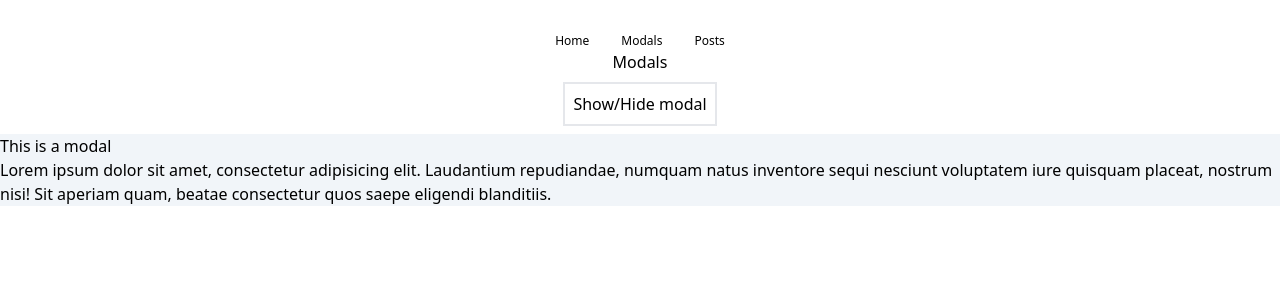
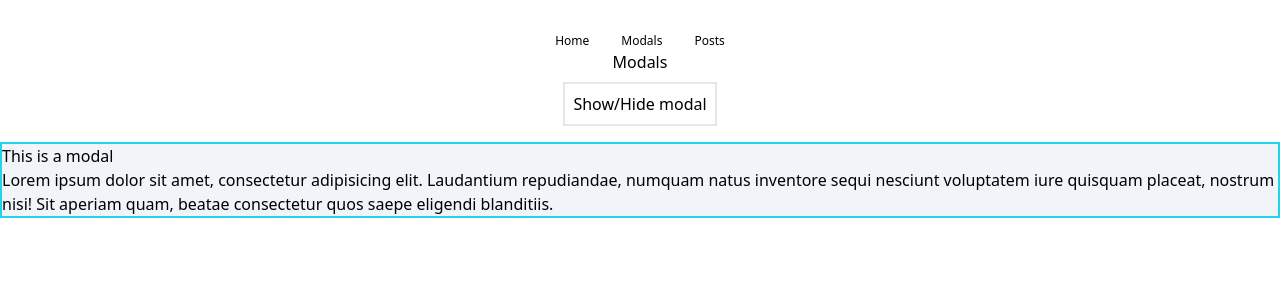
Before and after one commit to mchangpi/vue-course, a Vue app in the folder 7-composition-basics/: page /modals in a window 1280 px wide. Both pictures are taken after a click on the button "Show/Hide modal". Shown: the top 300 px of the page. Built offline with nearby package versions, Linux system fonts and the light colour scheme.

Commit message:
L42 Teleport - Part 2

```diff
--- a/7-composition-basics/index.html
+++ b/7-composition-basics/index.html
@@ -1,4 +1,4 @@
-<!DOCTYPE html>
+<!doctype html>
 <html lang="en">
   <head>
     <meta charset="UTF-8" />
@@ -8,6 +8,7 @@
   </head>
   <body>
     <div id="app"></div>
+    <div class="modals-container mt-4 border-2 border-cyan-400 static"></div>
     <script type="module" src="/src/main.js"></script>
   </body>
 </html>
--- a/7-composition-basics/package.json
+++ b/7-composition-basics/package.json
@@ -18,6 +18,8 @@
     "@vitejs/plugin-vue": "^4.5.2",
     "autoprefixer": "^10.4.16",
     "postcss": "^8.4.33",
+    "prettier": "^3.2.4",
+    "prettier-plugin-tailwindcss": "^0.5.11",
     "tailwindcss": "^3.4.1",
     "vite": "^5.0.10"
   }
--- /dev/null
+++ b/7-composition-basics/prettier.config.cjs
@@ -0,0 +1,4 @@
+module.exports = {
+  plugins: ["prettier-plugin-tailwindcss"],
+  singleQuote: true,
+};
--- a/7-composition-basics/src/assets/main.css
+++ b/7-composition-basics/src/assets/main.css
@@ -544,12 +544,28 @@ video {
   --tw-backdrop-sepia:  ;
 }
 
+.static {
+  position: static;
+}
+
+.z-10 {
+  z-index: 10;
+}
+
 .m-4 {
   margin: 1rem;
 }
 
 .mt-2 {
   margin-top: 0.5rem;
+}
+
+.mt-10 {
+  margin-top: 2.5rem;
+}
+
+.mt-4 {
+  margin-top: 1rem;
 }
 
 .block {
@@ -594,9 +610,24 @@ video {
   border-width: 2px;
 }
 
+.border-red-400 {
+  --tw-border-opacity: 1;
+  border-color: rgb(248 113 113 / var(--tw-border-opacity));
+}
+
+.border-cyan-400 {
+  --tw-border-opacity: 1;
+  border-color: rgb(34 211 238 / var(--tw-border-opacity));
+}
+
 .bg-slate-100 {
   --tw-bg-opacity: 1;
   background-color: rgb(241 245 249 / var(--tw-bg-opacity));
+}
+
+.bg-cyan-100 {
+  --tw-bg-opacity: 1;
+  background-color: rgb(207 250 254 / var(--tw-bg-opacity));
 }
 
 .p-2 {
--- a/7-composition-basics/src/views/ModalsView.vue
+++ b/7-composition-basics/src/views/ModalsView.vue
@@ -2,7 +2,8 @@
   <div class="modals flex flex-col items-center gap-2 sp">
     <h1>Modals</h1>
     <button @click="toggleModal" class="border-2 p-2">Show/Hide modal</button>
-    <div v-if="showModal" class="bg-slate-100">
+    <Teleport to=".modals-container">
+      <div v-if="showModal" class="bg-slate-100 z-10">
         <h1>This is a modal</h1>
         <p>
           Lorem ipsum dolor sit amet, consectetur adipisicing elit. Laudantium
@@ -11,6 +12,7 @@
           quos saepe eligendi blanditiis.
         </p>
       </div>
+    </Teleport>
   </div>
 </template>
 
```
Also changed, not shown: 1 other file (tests, documents, lock files or other folders). Lines whose indentation alone changed are shown as unchanged.
